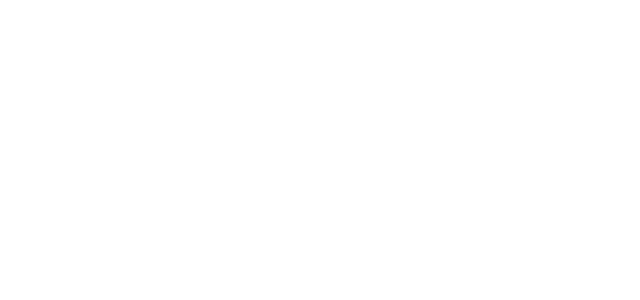
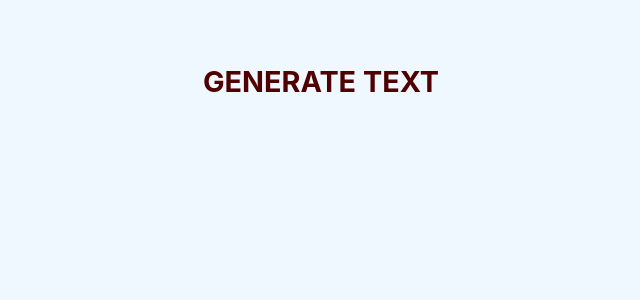
Before and after one commit to BSlaven/lorem_ipsum_text, a React (Vite) app: page / in a window 1280 px wide. Shown: the top 300 px of the page, without its empty margins (319-959 px from the left). Built offline with nearby package versions, Linux system fonts and the light colour scheme.

Commit message:
add page title

```diff
--- a/src/App.css
+++ b/src/App.css
@@ -1,42 +1,19 @@
-.App {
-  text-align: center;
+*, *::before, *::after {
+  padding: 0;
+  margin: 0;
+  box-sizing: border-box;
 }
 
-.App-logo {
-  height: 40vmin;
-  pointer-events: none;
+.App {
+  background-color: aliceblue;
+  text-align: center;
+  min-height: 100vh;
+  padding: 2rem;
 }
 
-@media (prefers-reduced-motion: no-preference) {
-  .App-logo {
-    animation: App-logo-spin infinite 20s linear;
-  }
+.title {
+  color: rgb(80, 0, 0);
+  margin-top: 2rem;
+  font-size: 1.8rem;
+  text-transform: uppercase;
 }
-
-.App-header {
-  background-color: #282c34;
-  min-height: 100vh;
-  display: flex;
-  flex-direction: column;
-  align-items: center;
-  justify-content: center;
-  font-size: calc(10px + 2vmin);
-  color: white;
-}
-
-.App-link {
-  color: #61dafb;
-}
-
-@keyframes App-logo-spin {
-  from {
-    transform: rotate(0deg);
-  }
-  to {
-    transform: rotate(360deg);
-  }
-}
-
-button {
-  font-size: calc(10px + 2vmin);
-}
--- a/src/App.jsx
+++ b/src/App.jsx
@@ -8,7 +8,7 @@
 
   return (
     <div className="App">
-
+      <h2 className="title">Generate text</h2>
     </div>
   )
 }
```
